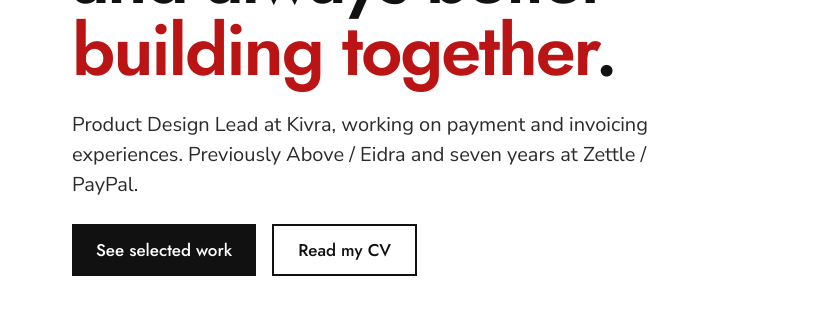
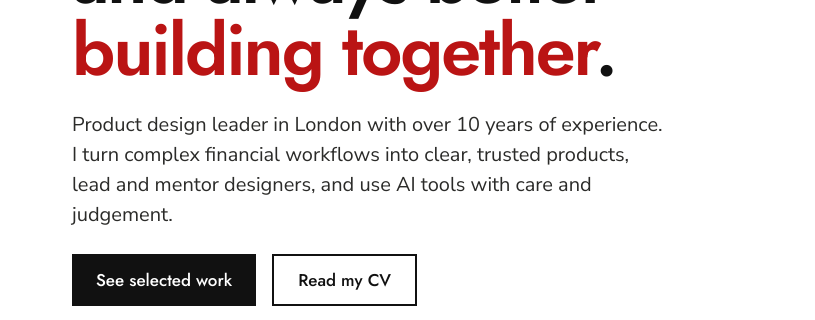
Before and after one commit to renatadw/portfolio, a plain HTML site: page index.html in a window 1280 px wide. Shown: the part 288-608 px from the top of the page, 0-815 px from the left. Drawn offline with Linux system fonts and the light colour scheme.

Commit message:
Add files via upload

```diff
--- a/index.html
+++ b/index.html
@@ -82,7 +82,7 @@ a{color:inherit}
 <div style="flex:1 1 560px;min-width:0;display:flex;flex-direction:column;gap:24px">
 <div style="font-family:'Jost',sans-serif;font-size:15px;font-weight:500;letter-spacing:0.12em;text-transform:uppercase;color:#5a5a57">Product design leader, London</div>
 <h1 style="margin:0;font-family:'Jost',sans-serif;font-weight:600;font-size:clamp(44px,6vw,72px);line-height:1;letter-spacing:-0.03em;text-wrap:balance">Hands on, curious, and always better <span style="color:{{accent}}">building together</span>.</h1>
-<p style="margin:0;font-size:20px;line-height:1.5;max-width:600px;color:#2b2b29">Product Design Lead at Kivra, working on payment and invoicing experiences. Previously Above / Eidra and seven years at Zettle / PayPal.</p>
+<p style="margin:0;font-size:20px;line-height:1.5;max-width:600px;color:#2b2b29">Product design leader in London with over 10 years of experience. I turn complex financial workflows into clear, trusted products, lead and mentor designers, and use AI tools with care and judgement.</p>
 <div class="btn-row" style="display:flex;flex-wrap:wrap;gap:16px">
 <a class="btn" href="#work" style="background:#111111;color:#ffffff">See selected work</a>
 <a class="btn" href="Renata-Westenberger-CV.pdf" style="border:2px solid #111111">Read my CV</a>
```
